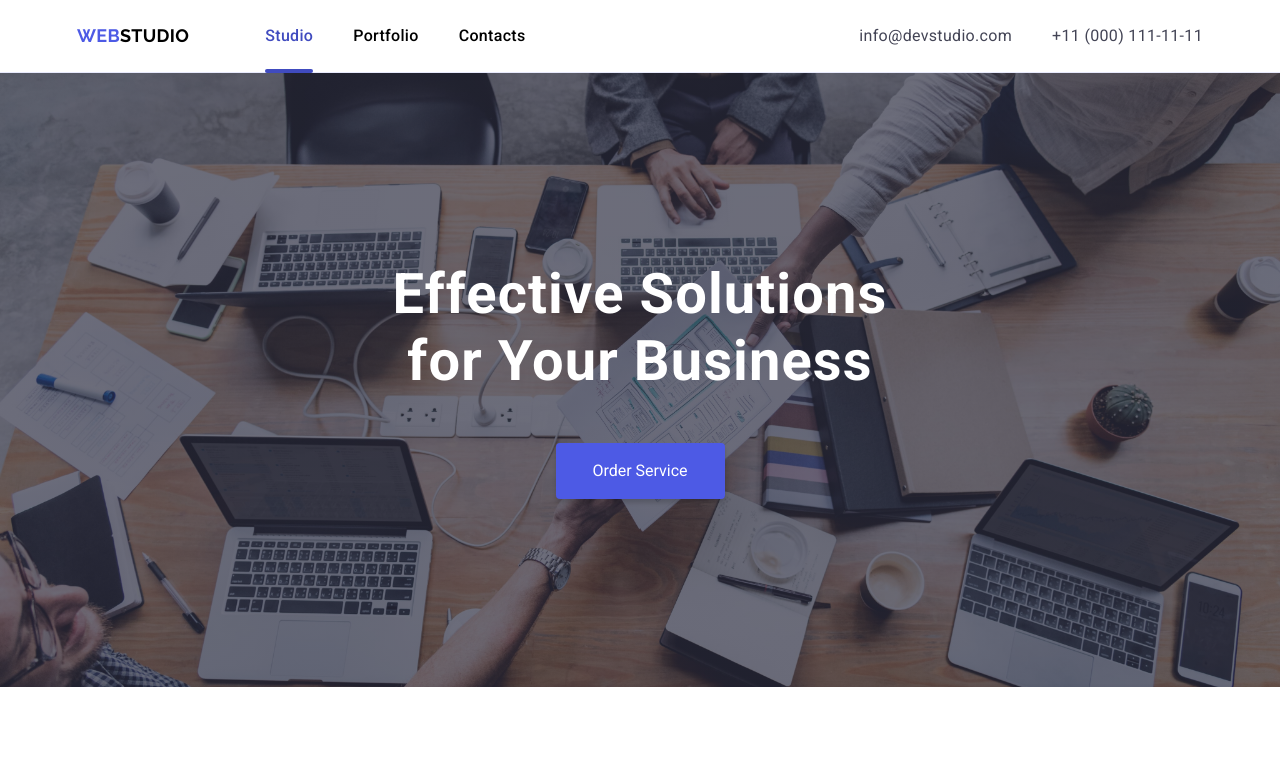
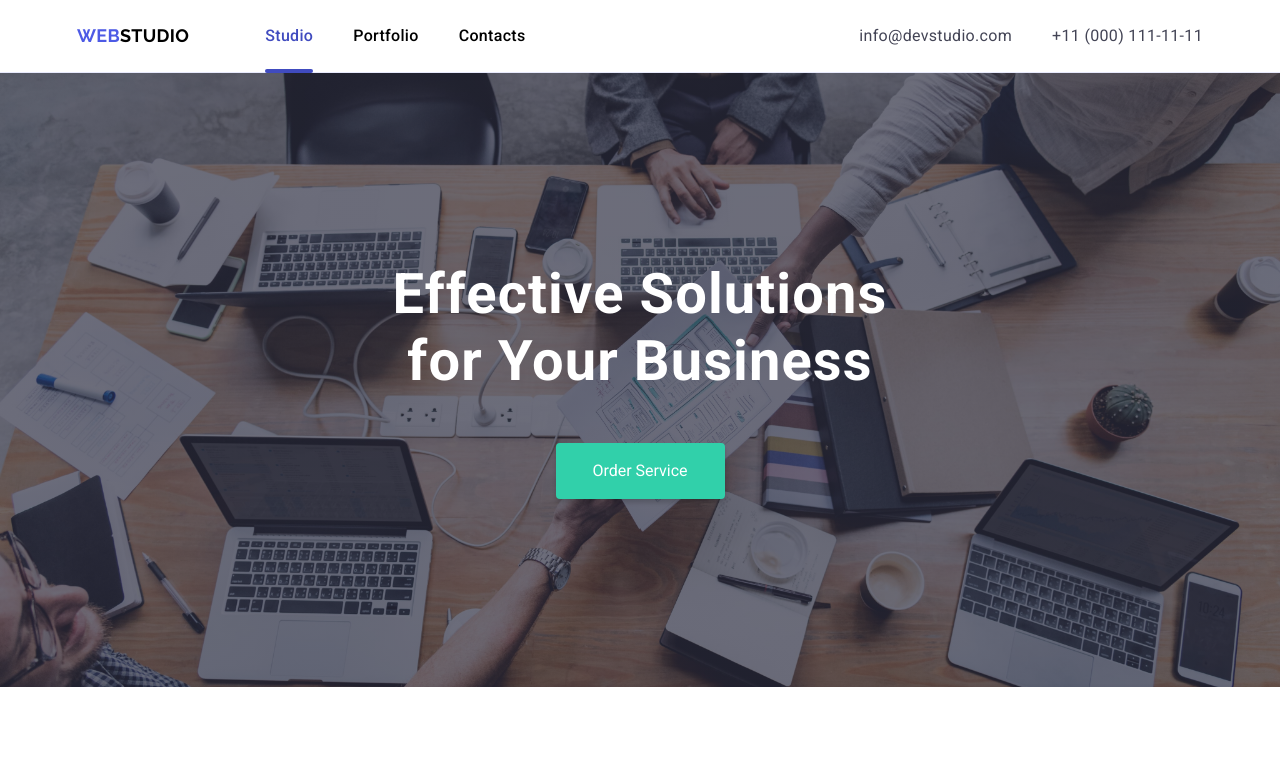
Before and after one commit to HekiYTO/goit-markup-hw-06, a plain HTML site: page index.html in a window 1280 px wide. In both pictures the pointer is over the button "Order Service". Shown: the top 779 px of the page. Drawn offline with nearby package versions, Linux system fonts and the light colour scheme.

Commit message:
Update styles.css

```diff
--- a/css/styles.css
+++ b/css/styles.css
@@ -661,6 +661,10 @@ color: #2E2F42;
         background-color: #4D5AE5;
     }
 
+    .section-one-button:hover {
+        background-color: #31d0aa;
+    }
+
 
     @media screen and (min-width: 768px) {
 
```
